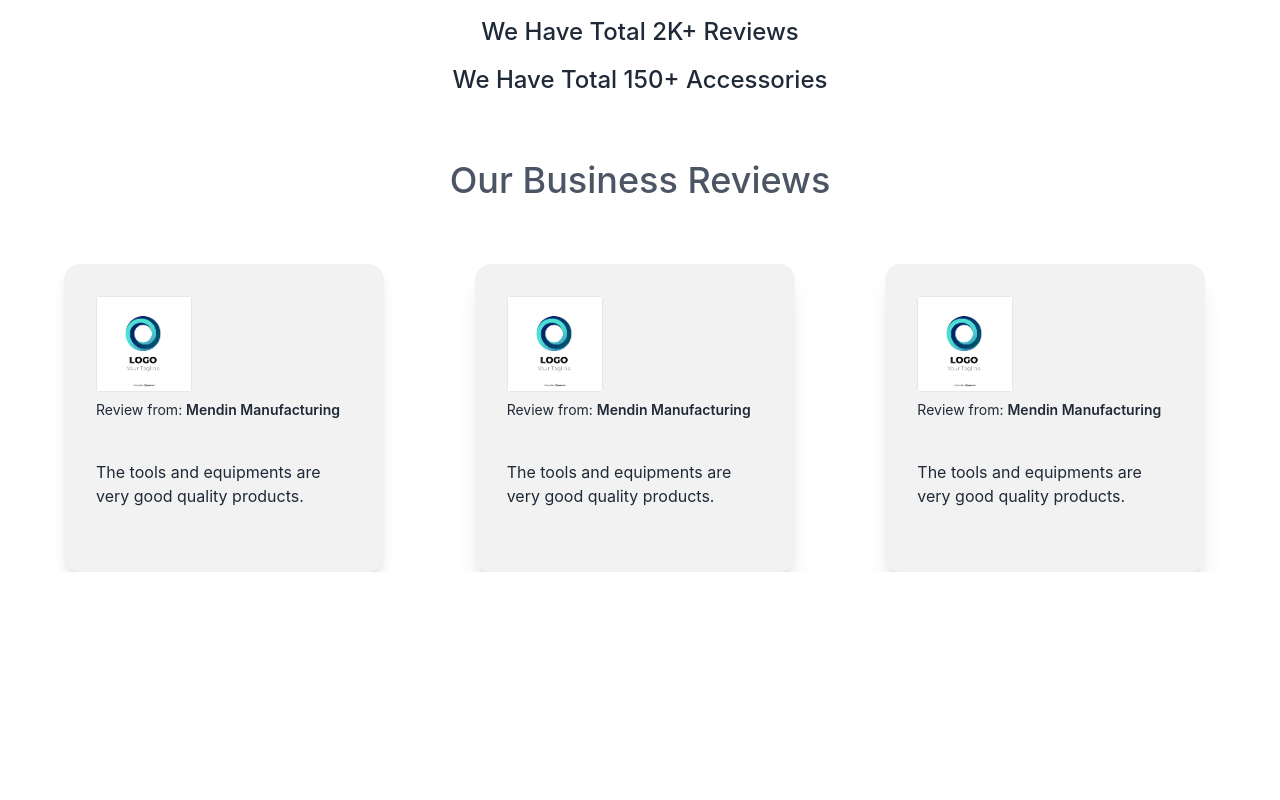
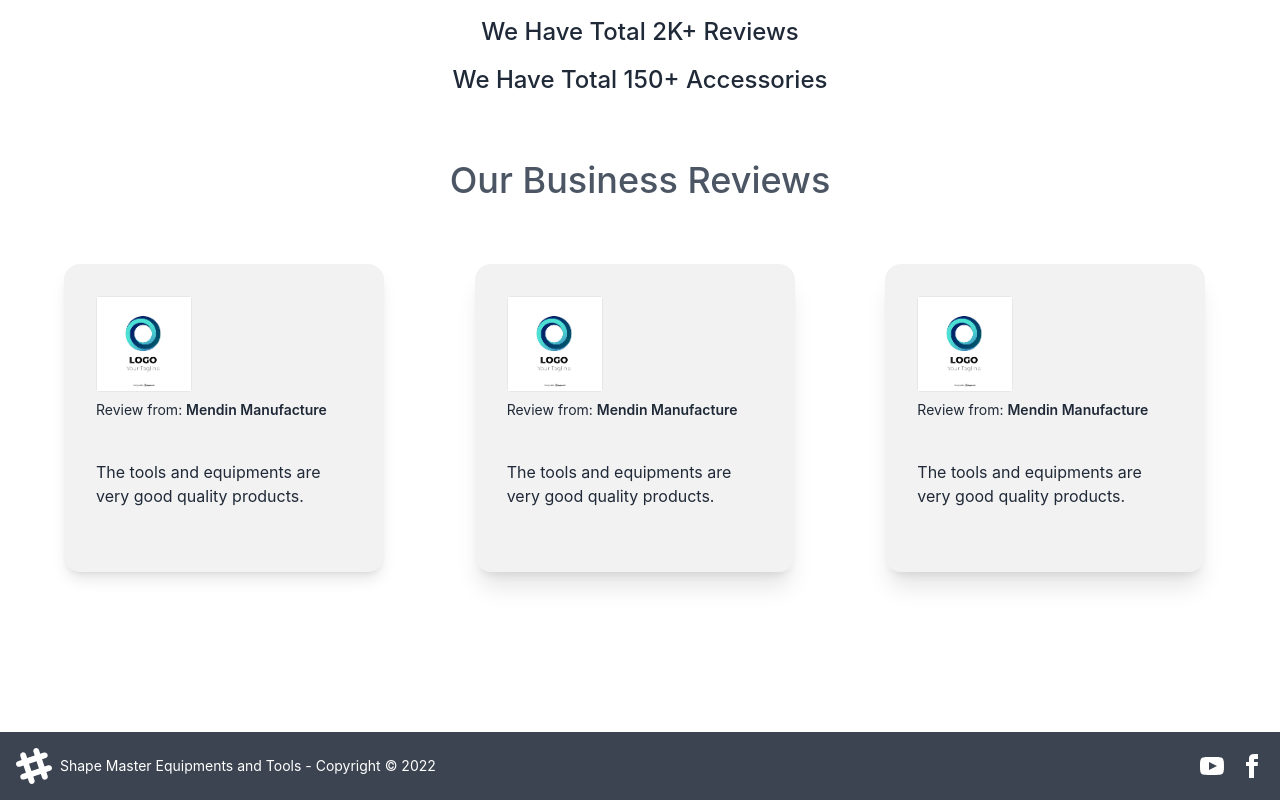
Before and after one commit to dhrubobari/manufacturer-website-client-side, a React (Create React App) app: page / in a window 1280 px wide. Shown: the part 1152-1952 px from the top of the page. Before the commit the page ends 1724 px from the top, so only its background shows below. Built offline with nearby package versions, Linux system fonts and the light colour scheme; no server answers.

Commit message:
footer added

```diff
--- /dev/null
+++ b/src/components/Home/Footer.js
@@ -0,0 +1,18 @@
+import React from "react";
+
+const Footer = () => {
+  return (
+    <footer class="footer items-center p-4 bg-neutral text-neutral-content mt-40">
+  <div class="items-center grid-flow-col">
+    <svg width="36" height="36" viewBox="0 0 24 24" xmlns="http://www.w3.org/2000/svg" fill-rule="evenodd" clip-rule="evenodd" class="fill-current"><path d="M22.672 15.226l-2.432.811.841 2.515c.33 1.019-.209 2.127-1.23 2.456-1.15.325-2.148-.321-2.463-1.226l-.84-2.518-5.013 1.677.84 2.517c.391 1.203-.434 2.542-1.831 2.542-.88 0-1.601-.564-1.86-1.314l-.842-2.516-2.431.809c-1.135.328-2.145-.317-2.463-1.229-.329-1.018.211-2.127 1.231-2.456l2.432-.809-1.621-4.823-2.432.808c-1.355.384-2.558-.59-2.558-1.839 0-.817.509-1.582 1.327-1.846l2.433-.809-.842-2.515c-.33-1.02.211-2.129 1.232-2.458 1.02-.329 2.13.209 2.461 1.229l.842 2.515 5.011-1.677-.839-2.517c-.403-1.238.484-2.553 1.843-2.553.819 0 1.585.509 1.85 1.326l.841 2.517 2.431-.81c1.02-.33 2.131.211 2.461 1.229.332 1.018-.21 2.126-1.23 2.456l-2.433.809 1.622 4.823 2.433-.809c1.242-.401 2.557.484 2.557 1.838 0 .819-.51 1.583-1.328 1.847m-8.992-6.428l-5.01 1.675 1.619 4.828 5.011-1.674-1.62-4.829z"></path></svg>
+    <p>Shape Master Equipments and Tools - Copyright © 2022</p>
+  </div>
+  <div class="grid-flow-col gap-4 md:place-self-center md:justify-self-end">
+    <a><svg xmlns="http://www.w3.org/2000/svg" width="24" height="24" viewBox="0 0 24 24" class="fill-current"><path d="M19.615 3.184c-3.604-.246-11.631-.245-15.23 0-3.897.266-4.356 2.62-4.385 8.816.029 6.185.484 8.549 4.385 8.816 3.6.245 11.626.246 15.23 0 3.897-.266 4.356-2.62 4.385-8.816-.029-6.185-.484-8.549-4.385-8.816zm-10.615 12.816v-8l8 3.993-8 4.007z"></path></svg></a>
+    <a><svg xmlns="http://www.w3.org/2000/svg" width="24" height="24" viewBox="0 0 24 24" class="fill-current"><path d="M9 8h-3v4h3v12h5v-12h3.642l.358-4h-4v-1.667c0-.955.192-1.333 1.115-1.333h2.885v-5h-3.808c-3.596 0-5.192 1.583-5.192 4.615v3.385z"></path></svg></a>
+  </div>
+</footer>
+  );
+};
+
+export default Footer;
--- a/src/components/Home/Home.js
+++ b/src/components/Home/Home.js
@@ -3,6 +3,7 @@
 import Review from '../Review/Review';
 import Tools from '../Tools/Tools';
 import Banner from './Banner';
+import Footer from './Footer';
 
 const Home = () => {
     return (
@@ -11,6 +12,7 @@
         <Tools></Tools>
         <BusinessSummary></BusinessSummary>
         <Review></Review>
+        <Footer></Footer>
         </>
     );
 };
--- a/src/components/Review/Review.js
+++ b/src/components/Review/Review.js
@@ -13,7 +13,7 @@
           <div class="w-24 rounded border border-silver-400">
               <img src={company} />
           </div>
-            <p class="text-left text-sm">Review from: <span class="font-semibold">Mendin Manufacturing</span></p>
+            <p class="text-left text-sm">Review from: <span class="font-semibold">Mendin Manufacture</span></p>
             <p class="text-left py-8">The tools and equipments are very good quality products.</p>
           </div>
         </div>
@@ -22,7 +22,7 @@
           <div class="w-24 rounded border border-silver-400">
               <img src={company} />
           </div>
-            <p class="text-left text-sm">Review from: <span class="font-semibold">Mendin Manufacturing</span></p>
+            <p class="text-left text-sm">Review from: <span class="font-semibold">Mendin Manufacture</span></p>
             <p class="text-left py-8">The tools and equipments are very good quality products.</p>
           </div>
         </div>
@@ -31,7 +31,7 @@
           <div class="w-24 rounded border border-silver-400">
               <img src={company} />
           </div>
-            <p class="text-left text-sm">Review from: <span class="font-semibold">Mendin Manufacturing</span></p>
+            <p class="text-left text-sm">Review from: <span class="font-semibold">Mendin Manufacture</span></p>
             <p class="text-left py-8">The tools and equipments are very good quality products.</p>
           </div>
         </div>
```
